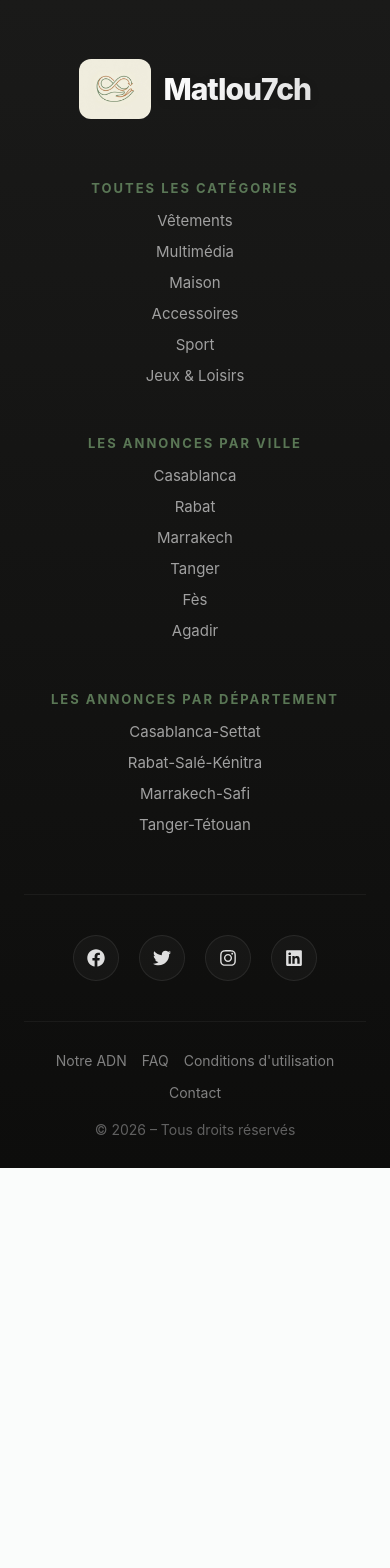
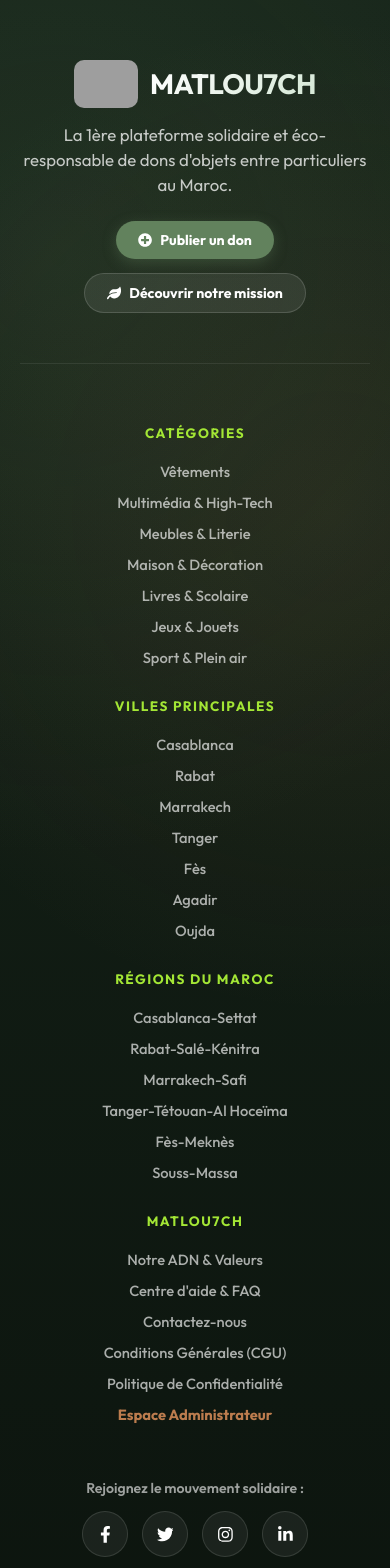
Before and after one commit to haytamnajim/matlou7ch-app, a React (Create React App) app: page / in a window 390 px wide. Shown: the part 7860-9428 px from the top of the page. Before the commit the page ends 9028 px from the top, so only its background shows below. Built offline with nearby package versions, Linux system fonts and the light colour scheme; no server answers; grey boxes are pictures that could not be loaded.

Commit message:
feat: implement responsive Footer component with grid layout and navigation links

```diff
--- a/src/components/Footer.css
+++ b/src/components/Footer.css
@@ -1,216 +1,310 @@
-.modern-footer {
+/* ==========================================================================
+   GRAND FOOTER - MATLOU7CH
+   ========================================================================== */
+
+.modern-grand-footer {
   width: 100%;
-  background: linear-gradient(180deg, #1a1a19 0%, #0d0d0c 100%);
+  background: radial-gradient(circle at 15% 15%, rgba(98, 130, 93, 0.15) 0%, transparent 40%),
+              radial-gradient(circle at 85% 30%, rgba(188, 124, 78, 0.1) 0%, transparent 40%),
+              linear-gradient(180deg, #162419 0%, #0c140e 100%);
   color: #dfdfdf;
-  padding: 80px 0 40px;
-  font-family: 'Inter', -apple-system, sans-serif;
+  padding: 85px 0 35px;
+  font-family: var(--font-main, 'Inter', sans-serif);
+  border-top: 1px solid rgba(255, 255, 255, 0.08);
+  position: relative;
+  overflow: hidden;
 }
 
-.footer-container {
-  max-width: 1200px;
+.grand-footer-container {
+  max-width: 1280px;
   margin: 0 auto;
-  padding: 0 40px;
+  padding: 0 32px;
 }
 
-.footer-logo-section {
+/* ==========================================================================
+   1. BRAND HEADER & SLOGAN
+   ========================================================================== */
+.footer-top-brand-box {
   display: flex;
-  justify-content: center;
-  margin-bottom: 50px;
+  flex-direction: column;
+  align-items: center;
+  text-align: center;
+  margin-bottom: 60px;
+  padding-bottom: 50px;
+  border-bottom: 1px solid rgba(255, 255, 255, 0.08);
 }
 
-.footer-logo {
-  display: flex;
+.footer-brand-logo {
+  display: inline-flex;
   align-items: center;
   gap: 12px;
   text-decoration: none;
-  transition: transform 0.3s ease;
+  margin-bottom: 14px;
+  transition: transform 0.25s ease;
 }
 
-.footer-logo:hover {
-  transform: scale(1.05);
+.footer-brand-logo:hover {
+  transform: scale(1.04);
 }
 
 .footer-logo-image {
-  height: 60px;
+  height: 48px;
   width: auto;
   object-fit: contain;
-  border-radius: 12px;
+  border-radius: 10px;
 }
 
 .footer-logo-text {
-  font-size: 30px;
+  font-size: 28px;
   font-weight: 850;
-  letter-spacing: -1px;
-  background: linear-gradient(135deg, #ffffff 0%, #dfdfdf 100%);
+  letter-spacing: -0.6px;
+  background: linear-gradient(135deg, #ffffff 0%, #d4e7d5 100%);
   background-clip: text;
   -webkit-background-clip: text;
   -webkit-text-fill-color: transparent;
-  filter: drop-shadow(0 2px 4px rgba(0, 0, 0, 0.1));
 }
 
-.footer-main-grid {
-  display: grid;
-  grid-template-columns: repeat(3, 1fr);
-  gap: 60px;
-  margin-bottom: 60px;
+.footer-brand-tagline {
+  font-size: 1.05rem;
+  color: rgba(255, 255, 255, 0.75);
+  max-width: 580px;
+  margin: 0 0 24px 0;
+  line-height: 1.5;
 }
 
-.footer-column {
+.footer-quick-action-btns {
+  display: flex;
+  align-items: center;
+  gap: 14px;
+  flex-wrap: wrap;
+  justify-content: center;
+}
+
+.footer-action-btn {
+  display: inline-flex;
+  align-items: center;
+  gap: 8px;
+  padding: 10px 22px;
+  border-radius: 50px;
+  font-size: 0.88rem;
+  font-weight: 700;
+  text-decoration: none;
+  transition: all 0.25s ease;
+}
+
+.footer-action-btn.primary {
+  background: var(--primary-color, #62825D);
+  color: #ffffff;
+  box-shadow: 0 4px 14px rgba(98, 130, 93, 0.35);
+}
+
+.footer-action-btn.primary:hover {
+  background: var(--primary-hover, #4F6B4A);
+  transform: translateY(-2px);
+}
+
+.footer-action-btn.secondary {
+  background: rgba(255, 255, 255, 0.08);
+  color: #ffffff;
+  border: 1px solid rgba(255, 255, 255, 0.15);
+}
+
+.footer-action-btn.secondary:hover {
+  background: rgba(255, 255, 255, 0.15);
+  color: #a3e635;
+}
+
+/* ==========================================================================
+   2. MAIN 4 COLUMNS GRID
+   ========================================================================== */
+.grand-footer-grid {
+  display: grid;
+  grid-template-columns: repeat(4, 1fr);
+  gap: 40px;
+  margin-bottom: 55px;
+}
+
+.footer-grid-col {
   display: flex;
   flex-direction: column;
 }
 
-.footer-column-title {
-  font-size: 13px;
-  font-weight: 700;
+.footer-col-heading {
+  font-size: 0.85rem;
+  font-weight: 800;
   text-transform: uppercase;
-  color: var(--primary-color);
-  letter-spacing: 2px;
-  margin-bottom: 25px;
-  opacity: 0.9;
+  color: #a3e635;
+  letter-spacing: 1.5px;
+  margin: 0 0 20px 0;
 }
 
-.footer-nav {
+.footer-links-list {
   display: flex;
   flex-direction: column;
   gap: 12px;
 }
 
-.footer-nav-link {
-  color: #a0a0a0;
+.footer-link-item {
+  color: rgba(255, 255, 255, 0.65);
   text-decoration: none;
-  font-size: 15px;
-  transition: all 0.3s ease;
+  font-size: 0.92rem;
+  font-weight: 500;
+  transition: all 0.2s ease;
   width: fit-content;
 }
 
-.footer-nav-link:hover {
-  color: var(--primary-color);
-  padding-left: 5px;
+.footer-link-item:hover {
+  color: #ffffff;
+  padding-left: 6px;
 }
 
-.footer-middle-divider {
-  width: 100%;
-  height: 1px;
-  background: rgba(255, 255, 255, 0.05);
-  margin-bottom: 40px;
+.footer-link-item.admin-portal-link {
+  color: #bc7c4e;
+  font-weight: 650;
 }
 
-.footer-social-section {
-  display: flex;
-  justify-content: center;
-  margin-bottom: 40px;
+.footer-link-item.admin-portal-link:hover {
+  color: #f59e0b;
 }
 
-.social-icons-row {
+/* ==========================================================================
+   3. SOCIAL SECTION
+   ========================================================================== */
+.grand-footer-social-row {
   display: flex;
-  gap: 20px;
+  flex-direction: column;
+  align-items: center;
+  gap: 14px;
+  margin-bottom: 35px;
 }
 
-.social-icon-btn {
+.social-tagline {
+  font-size: 0.88rem;
+  color: rgba(255, 255, 255, 0.6);
+  font-weight: 600;
+}
+
+.footer-social-buttons {
+  display: flex;
+  align-items: center;
+  gap: 14px;
+}
+
+.social-icon-pill {
   width: 44px;
   height: 44px;
   border-radius: 50%;
-  background: rgba(255, 255, 255, 0.03);
-  border: 1px solid rgba(255, 255, 255, 0.08);
+  background: rgba(255, 255, 255, 0.06);
+  border: 1px solid rgba(255, 255, 255, 0.12);
   display: flex;
   align-items: center;
   justify-content: center;
-  color: #dfdfdf;
-  font-size: 18px;
-  transition: all 0.3s ease;
+  color: #ffffff;
+  font-size: 1.05rem;
   text-decoration: none;
+  transition: all 0.25s ease;
 }
 
-.social-icon-btn:hover {
-  background: var(--primary-color);
-  color: white;
-  border-color: var(--primary-color);
+.social-icon-pill:hover {
+  background: var(--primary-color, #62825D);
+  border-color: var(--primary-color, #62825D);
   transform: translateY(-3px);
-  box-shadow: 0 4px 12px rgba(133, 159, 61, 0.2);
+  box-shadow: 0 4px 15px rgba(98, 130, 93, 0.4);
 }
 
-.footer-bottom-divider {
+.footer-divider-line {
   width: 100%;
   height: 1px;
-  background: rgba(255, 255, 255, 0.05);
-  margin-bottom: 30px;
+  background: rgba(255, 255, 255, 0.08);
+  margin-bottom: 28px;
 }
 
-.footer-bottom-info {
+/* ==========================================================================
+   4. BOTTOM BAR & COPYRIGHT
+   ========================================================================== */
+.grand-footer-bottom-bar {
   display: flex;
+  align-items: center;
   justify-content: space-between;
-  align-items: center;
   flex-wrap: wrap;
   gap: 20px;
 }
 
-.footer-secondary-links {
+.footer-copyright {
+  font-size: 0.88rem;
+  color: rgba(255, 255, 255, 0.55);
+  margin: 0;
+}
+
+.footer-copyright strong {
+  color: rgba(255, 255, 255, 0.85);
+}
+
+.heart-love {
+  color: #ef4444;
+  vertical-align: middle;
+  margin: 0 2px;
+}
+
+.footer-bottom-legal-links {
   display: flex;
-  gap: 24px;
+  align-items: center;
+  gap: 20px;
   flex-wrap: wrap;
 }
 
-.bottom-page-link {
-  color: #808080;
+.legal-link {
+  color: rgba(255, 255, 255, 0.55);
   text-decoration: none;
-  font-size: 14px;
-  transition: color 0.3s ease;
+  font-size: 0.85rem;
+  transition: color 0.2s ease;
 }
 
-.bottom-page-link:hover {
-  color: #dfdfdf;
+.legal-link:hover {
+  color: #ffffff;
 }
 
-.copyright-text {
-  color: #606060;
-  font-size: 14px;
-  margin: 0;
-}
-
-/* RESPONSIVE */
-@media (max-width: 900px) {
-  .footer-main-grid {
+/* ==========================================================================
+   RESPONSIVE
+   ========================================================================== */
+@media (max-width: 1024px) {
+  .grand-footer-grid {
     grid-template-columns: repeat(2, 1fr);
-    gap: 40px;
+    gap: 36px;
   }
 }
 
-@media (max-width: 768px) {
-  .modern-footer {
+@media (max-width: 680px) {
+  .modern-grand-footer {
     padding: 60px 0 30px;
   }
 
-  .footer-container {
-    padding: 0 24px;
+  .grand-footer-container {
+    padding: 0 20px;
   }
 
-  .footer-bottom-info {
-    flex-direction: column;
+  .grand-footer-grid {
+    grid-template-columns: 1fr;
+    gap: 30px;
     text-align: center;
   }
 
-  .footer-secondary-links {
+  .footer-link-item {
+    margin: 0 auto;
+  }
+
+  .footer-link-item:hover {
+    padding-left: 0;
+  }
+
+  .grand-footer-bottom-bar {
+    flex-direction: column;
+    text-align: center;
+    gap: 14px;
+  }
+
+  .footer-bottom-legal-links {
     justify-content: center;
-    gap: 15px;
+    gap: 14px;
   }
 }
-
-@media (max-width: 500px) {
-  .footer-main-grid {
-    grid-template-columns: 1fr;
-    text-align: center;
-  }
-
-  .footer-column-title {
-    margin-bottom: 15px;
-  }
-
-  .footer-nav-link {
-    width: 100%;
-  }
-
-  .footer-nav-link:hover {
-    padding-left: 0;
-  }
-}
--- a/src/components/Footer.jsx
+++ b/src/components/Footer.jsx
@@ -1,91 +1,132 @@
 import React from 'react';
 import { Link } from 'react-router-dom';
-import { FaFacebook, FaTwitter, FaInstagram, FaLinkedin } from 'react-icons/fa';
+import {
+  FaFacebookF,
+  FaTwitter,
+  FaInstagram,
+  FaLinkedinIn,
+  FaHeart,
+  FaPlusCircle,
+  FaLeaf
+} from 'react-icons/fa';
 import './Footer.css';
 
-function Footer({ type }) {
-  // Le type est maintenant utilisé uniquement pour des personnalisations spécifiques à chaque page
-  // mais le footer s'affiche toujours car la logique d'affichage est gérée dans App.js
-
+function Footer() {
   const currentYear = 2026;
 
   return (
-    <footer className="modern-footer">
-      <div className="footer-container">
-        <div className="footer-logo-section">
-          <Link to="/" className="footer-logo">
-            <img src="/imageLOGO.png" alt="Matlou7ch Logo" className="footer-logo-image" />
-            <span className="footer-logo-text">Matlou7ch</span>
+    <footer className="modern-grand-footer">
+      <div className="grand-footer-container">
+        {/* 1. Header du Footer : Logo & Slogan */}
+        <div className="footer-top-brand-box">
+          <Link to="/" className="footer-brand-logo">
+            <img src="/logo.png" alt="Matlou7ch Logo" className="footer-logo-image" />
+            <span className="footer-logo-text">MATLOU7CH</span>
           </Link>
-        </div>
-        <div className="footer-main-grid">
-          {/* Colonne 1: Toutes les catégories */}
-          <section className="footer-column">
-            <h2 className="footer-column-title">Toutes les catégories</h2>
-            <nav className="footer-nav">
-              <Link to="/catalogue?category=vetements" className="footer-nav-link">Vêtements</Link>
-              <Link to="/catalogue?category=multimedia" className="footer-nav-link">Multimédia</Link>
-              <Link to="/catalogue?category=maison" className="footer-nav-link">Maison</Link>
-              <Link to="/catalogue?category=accessoires" className="footer-nav-link">Accessoires</Link>
-              <Link to="/catalogue?category=sport" className="footer-nav-link">Sport</Link>
-              <Link to="/catalogue?category=jouets" className="footer-nav-link">Jeux & Loisirs</Link>
-            </nav>
-          </section>
-
-          {/* Colonne 2: Les annonces par ville */}
-          <section className="footer-column">
-            <h2 className="footer-column-title">Les annonces par ville</h2>
-            <nav className="footer-nav">
-              <Link to="/catalogue?location=Casablanca" className="footer-nav-link">Casablanca</Link>
-              <Link to="/catalogue?location=Rabat" className="footer-nav-link">Rabat</Link>
-              <Link to="/catalogue?location=Marrakech" className="footer-nav-link">Marrakech</Link>
-              <Link to="/catalogue?location=Tanger" className="footer-nav-link">Tanger</Link>
-              <Link to="/catalogue?location=Fes" className="footer-nav-link">Fès</Link>
-              <Link to="/catalogue?location=Agadir" className="footer-nav-link">Agadir</Link>
-            </nav>
-          </section>
-
-          {/* Colonne 3: Les annonces par département */}
-          <section className="footer-column">
-            <h2 className="footer-column-title">Les annonces par département</h2>
-            <nav className="footer-nav">
-              <Link to="/catalogue?region=Casablanca-Settat" className="footer-nav-link">Casablanca-Settat</Link>
-              <Link to="/catalogue?region=Rabat-Sale-Kenitra" className="footer-nav-link">Rabat-Salé-Kénitra</Link>
-              <Link to="/catalogue?region=Marrakech-Safi" className="footer-nav-link">Marrakech-Safi</Link>
-              <Link to="/catalogue?region=Tanger-Tetouan" className="footer-nav-link">Tanger-Tétouan</Link>
-            </nav>
-          </section>
+          <p className="footer-brand-tagline">
+            La 1ère plateforme solidaire et éco-responsable de dons d'objets entre particuliers au Maroc.
+          </p>
+          <div className="footer-quick-action-btns">
+            <Link to="/post-ad" className="footer-action-btn primary">
+              <FaPlusCircle /> Publier un don
+            </Link>
+            <Link to="/notre-adn" className="footer-action-btn secondary">
+              <FaLeaf /> Découvrir notre mission
+            </Link>
+          </div>
         </div>
 
-        <div className="footer-middle-divider"></div>
+        {/* 2. Grille Principale 4 Colonnes */}
+        <div className="grand-footer-grid">
+          {/* Colonne 1 : Catégories */}
+          <div className="footer-grid-col">
+            <h3 className="footer-col-heading">Catégories</h3>
+            <nav className="footer-links-list">
+              <Link to="/catalogue?category=vetements" className="footer-link-item">Vêtements</Link>
+              <Link to="/catalogue?category=multimedia" className="footer-link-item">Multimédia & High-Tech</Link>
+              <Link to="/catalogue?category=meubles" className="footer-link-item">Meubles & Literie</Link>
+              <Link to="/catalogue?category=maison" className="footer-link-item">Maison & Décoration</Link>
+              <Link to="/catalogue?category=livres" className="footer-link-item">Livres & Scolaire</Link>
+              <Link to="/catalogue?category=jouets" className="footer-link-item">Jeux & Jouets</Link>
+              <Link to="/catalogue?category=sport" className="footer-link-item">Sport & Plein air</Link>
+            </nav>
+          </div>
 
-        <div className="footer-social-section">
-          <div className="social-icons-row">
-            <a href="https://facebook.com" target="_blank" rel="noopener noreferrer" className="social-icon-btn" aria-label="Facebook">
-              <FaFacebook />
+          {/* Colonne 2 : Annonces par Ville */}
+          <div className="footer-grid-col">
+            <h3 className="footer-col-heading">Villes Principales</h3>
+            <nav className="footer-links-list">
+              <Link to="/catalogue?location=Casablanca" className="footer-link-item">Casablanca</Link>
+              <Link to="/catalogue?location=Rabat" className="footer-link-item">Rabat</Link>
+              <Link to="/catalogue?location=Marrakech" className="footer-link-item">Marrakech</Link>
+              <Link to="/catalogue?location=Tanger" className="footer-link-item">Tanger</Link>
+              <Link to="/catalogue?location=Fes" className="footer-link-item">Fès</Link>
+              <Link to="/catalogue?location=Agadir" className="footer-link-item">Agadir</Link>
+              <Link to="/catalogue?location=Oujda" className="footer-link-item">Oujda</Link>
+            </nav>
+          </div>
+
+          {/* Colonne 3 : Régions du Maroc */}
+          <div className="footer-grid-col">
+            <h3 className="footer-col-heading">Régions du Maroc</h3>
+            <nav className="footer-links-list">
+              <Link to="/catalogue?region=Casablanca-Settat" className="footer-link-item">Casablanca-Settat</Link>
+              <Link to="/catalogue?region=Rabat-Sale-Kenitra" className="footer-link-item">Rabat-Salé-Kénitra</Link>
+              <Link to="/catalogue?region=Marrakech-Safi" className="footer-link-item">Marrakech-Safi</Link>
+              <Link to="/catalogue?region=Tanger-Tetouan-AlHoceima" className="footer-link-item">Tanger-Tétouan-Al Hoceïma</Link>
+              <Link to="/catalogue?region=Fes-Meknes" className="footer-link-item">Fès-Meknès</Link>
+              <Link to="/catalogue?region=Souss-Massa" className="footer-link-item">Souss-Massa</Link>
+            </nav>
+          </div>
+
+          {/* Colonne 4 : À Propos & Liens */}
+          <div className="footer-grid-col">
+            <h3 className="footer-col-heading">Matlou7ch</h3>
+            <nav className="footer-links-list">
+              <Link to="/notre-adn" className="footer-link-item">Notre ADN & Valeurs</Link>
+              <Link to="/faq" className="footer-link-item">Centre d'aide & FAQ</Link>
+              <Link to="/contact" className="footer-link-item">Contactez-nous</Link>
+              <Link to="/cgu" className="footer-link-item">Conditions Générales (CGU)</Link>
+              <Link to="/confidentialite" className="footer-link-item">Politique de Confidentialité</Link>
+              <Link to="/admin/login" className="footer-link-item admin-portal-link">Espace Administrateur</Link>
+            </nav>
+          </div>
+        </div>
+
+        {/* 3. Réseaux Sociaux Centrés */}
+        <div className="grand-footer-social-row">
+          <span className="social-tagline">Rejoignez le mouvement solidaire :</span>
+          <div className="footer-social-buttons">
+            <a href="https://facebook.com" target="_blank" rel="noopener noreferrer" className="social-icon-pill" aria-label="Facebook">
+              <FaFacebookF />
             </a>
-            <a href="https://twitter.com" target="_blank" rel="noopener noreferrer" className="social-icon-btn" aria-label="Twitter">
+            <a href="https://twitter.com" target="_blank" rel="noopener noreferrer" className="social-icon-pill" aria-label="Twitter">
               <FaTwitter />
             </a>
-            <a href="https://instagram.com" target="_blank" rel="noopener noreferrer" className="social-icon-btn" aria-label="Instagram">
+            <a href="https://instagram.com" target="_blank" rel="noopener noreferrer" className="social-icon-pill" aria-label="Instagram">
               <FaInstagram />
             </a>
-            <a href="https://linkedin.com" target="_blank" rel="noopener noreferrer" className="social-icon-btn" aria-label="LinkedIn">
-              <FaLinkedin />
+            <a href="https://linkedin.com" target="_blank" rel="noopener noreferrer" className="social-icon-pill" aria-label="LinkedIn">
+              <FaLinkedinIn />
             </a>
           </div>
         </div>
 
-        <div className="footer-bottom-divider"></div>
+        <div className="footer-divider-line" />
 
-        <div className="footer-bottom-info">
-          <div className="footer-secondary-links">
-            <Link to="/notre-adn" className="bottom-page-link">Notre ADN</Link>
-            <Link to="/faq" className="bottom-page-link">FAQ</Link>
-            <Link to="/cgu" className="bottom-page-link">Conditions d'utilisation</Link>
-            <Link to="/contact" className="bottom-page-link">Contact</Link>
+        {/* 4. Barre Inférieure & Copyright */}
+        <div className="grand-footer-bottom-bar">
+          <p className="footer-copyright">
+            © {currentYear} <strong>Matlou7ch Maroc</strong> — Tous droits réservés. Fièrement développé avec{' '}
+            <FaHeart className="heart-love" /> pour le Maroc 🇲🇦
+          </p>
+
+          <div className="footer-bottom-legal-links">
+            <Link to="/notre-adn" className="legal-link">Notre ADN</Link>
+            <Link to="/faq" className="legal-link">FAQ</Link>
+            <Link to="/cgu" className="legal-link">CGU</Link>
+            <Link to="/contact" className="legal-link">Contact</Link>
           </div>
-          <p className="copyright-text">© {currentYear} – Tous droits réservés</p>
         </div>
       </div>
     </footer>
```
